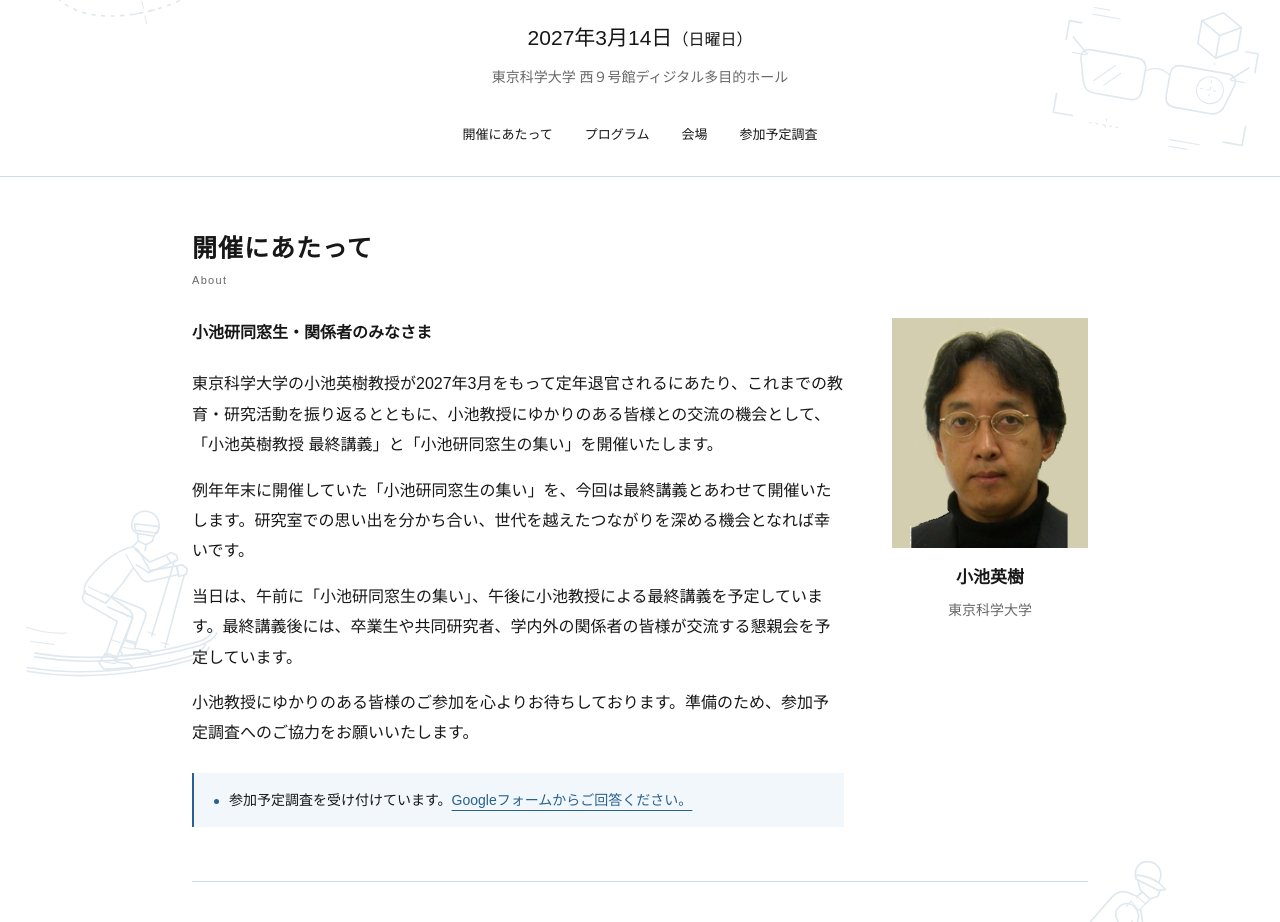
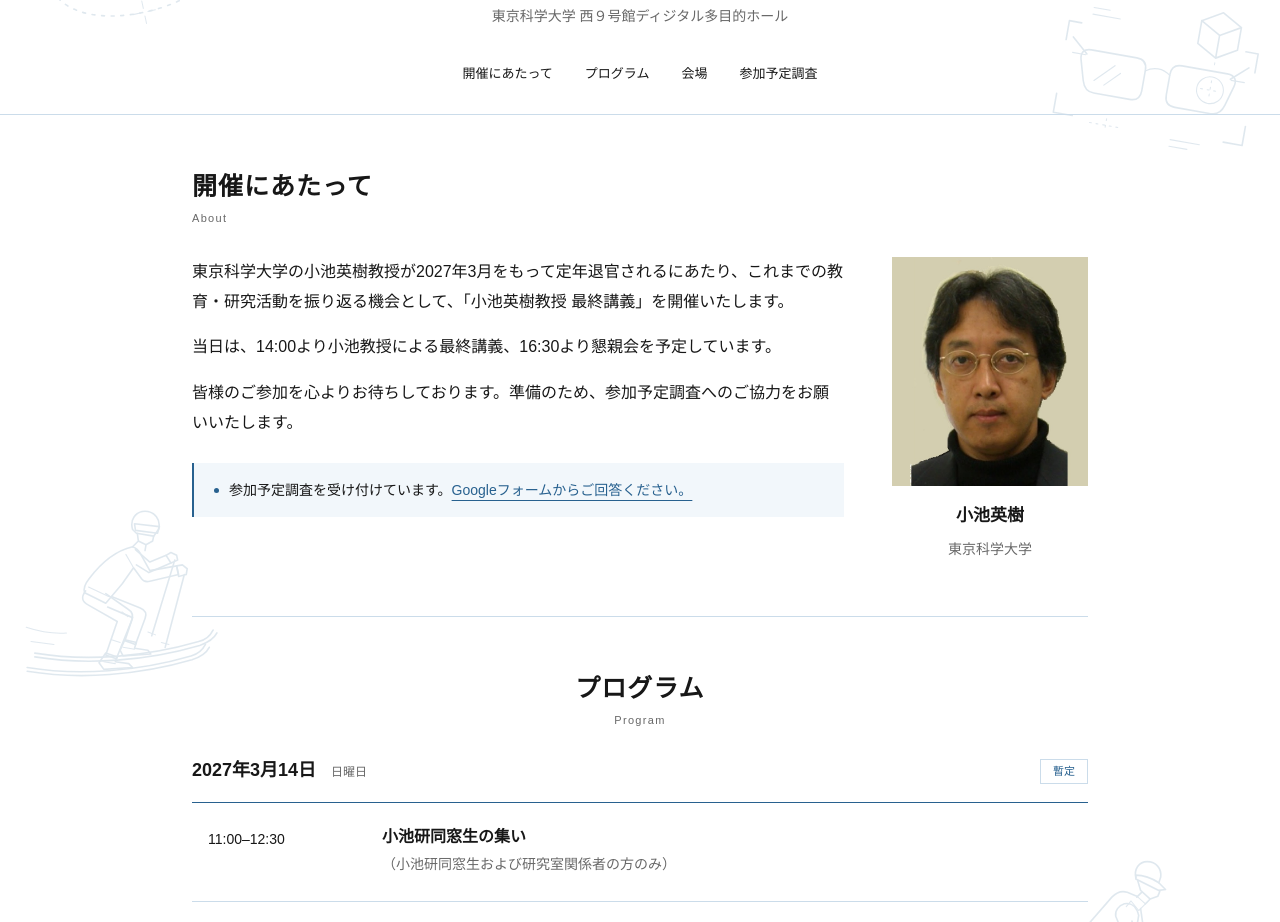
Before and after one commit to koikelab-team/koikeunited2027, a plain HTML site: page index.html in a window 1280 px wide. Shown: the part 249-1171 px from the top of the page. Drawn offline with Linux system fonts and the light colour scheme.

Commit message:
Focus homepage on final lecture and clarify alumni session audience

```diff
--- a/index.html
+++ b/index.html
@@ -3,11 +3,11 @@
 <head>
   <meta charset="utf-8">
   <meta name="viewport" content="width=device-width, initial-scale=1">
-  <title>小池研同窓生の集い 2027 &amp; 小池英樹 最終講義</title>
-  <meta name="description" content="2027年3月14日（日）、東京科学大学 西９号館ディジタル多目的ホールにて、小池研同窓生の集いと小池英樹の最終講義を開催します。">
+  <title>小池英樹教授 最終講義</title>
+  <meta name="description" content="2027年3月14日（日）、東京科学大学 西９号館ディジタル多目的ホールにて、小池英樹教授の最終講義を開催します。">
   <meta name="theme-color" content="#ffffff">
   <!-- Update asset version hashes when the stylesheet or SVG artwork changes. -->
-  <link rel="stylesheet" href="styles.css?v=b3b2a5964a09">
+  <link rel="stylesheet" href="styles.css?v=41e97a5bd13b">
 </head>
 <body>
   <div class="research-background" aria-hidden="true" hidden>
@@ -22,7 +22,6 @@
   <header class="hero" id="top">
     <p class="eyebrow">SAVE THE DATE</p>
     <h1 class="event-title">小池英樹教授 最終講義</h1>
-    <p class="event-subtitle">小池研同窓生の集い 2027</p>
     <p class="date">2027年3月14日<span>（日曜日）</span></p>
     <p class="venue">東京科学大学 西９号館<br class="mobile">ディジタル多目的ホール</p>
     <nav aria-label="メインナビゲーション">
@@ -35,11 +34,9 @@
       <div class="about-layout">
         <div class="about-copy">
           <div class="prose">
-            <p class="salutation">小池研同窓生・関係者のみなさま</p>
-            <p>東京科学大学の小池英樹教授が2027年3月をもって定年退官されるにあたり、これまでの教育・研究活動を振り返るとともに、小池教授にゆかりのある皆様との交流の機会として、「小池英樹教授 最終講義」と「小池研同窓生の集い」を開催いたします。</p>
-            <p>例年年末に開催していた「小池研同窓生の集い」を、今回は最終講義とあわせて開催いたします。研究室での思い出を分かち合い、世代を越えたつながりを深める機会となれば幸いです。</p>
-            <p>当日は、午前に「小池研同窓生の集い」、午後に小池教授による最終講義を予定しています。最終講義後には、卒業生や共同研究者、学内外の関係者の皆様が交流する懇親会を予定しています。</p>
-            <p>小池教授にゆかりのある皆様のご参加を心よりお待ちしております。準備のため、参加予定調査へのご協力をお願いいたします。</p>
+            <p>東京科学大学の小池英樹教授が2027年3月をもって定年退官されるにあたり、これまでの教育・研究活動を振り返る機会として、「小池英樹教授 最終講義」を開催いたします。</p>
+            <p>当日は、14:00より小池教授による最終講義、16:30より懇親会を予定しています。</p>
+            <p>皆様のご参加を心よりお待ちしております。準備のため、参加予定調査へのご協力をお願いいたします。</p>
           </div>
           <p class="notice"><span class="dot" aria-hidden="true"></span>参加予定調査を受け付けています。<a href="https://docs.google.com/forms/d/e/1FAIpQLSe4Vo8CTzbOt_skrLnxzpHz0B53ydKwV5pvAce2OfXCjApljQ/viewform" target="_blank" rel="noopener noreferrer">Googleフォームからご回答ください。<span class="sr-only">（別タブで開きます）</span></a></p>
         </div>
@@ -53,7 +50,7 @@
       <h2 id="program-title">プログラム<span>Program</span></h2>
       <div class="program-heading"><h3>2027年3月14日 <span>日曜日</span></h3><span class="badge">暫定</span></div>
       <ol class="schedule">
-        <li><time>11:00–12:30</time><div><h4>小池研同窓生の集い</h4></div></li>
+        <li><time>11:00–12:30</time><div><h4>小池研同窓生の集い</h4><p class="audience-note">（小池研同窓生および研究室関係者の方のみ）</p></div></li>
         <li><time>12:30–14:00</time><div><h4>Lunch</h4><p>昼食</p></div></li>
         <li class="lecture"><time>14:00–16:00</time><div><h4>最終講義</h4></div></li>
         <li><time>16:30–18:30</time><div><h4>懇親会</h4></div></li>
@@ -76,7 +73,7 @@
       <a class="registration-link" href="https://docs.google.com/forms/d/e/1FAIpQLSe4Vo8CTzbOt_skrLnxzpHz0B53ydKwV5pvAce2OfXCjApljQ/viewform" target="_blank" rel="noopener noreferrer">参加予定を回答する<span class="sr-only">（別タブで開きます）</span></a>
     </section>
   </main>
-  <footer><a href="#top">小池研同窓生の集い 2027</a><p>小池英樹 最終講義 · 2027.03.14</p></footer>
+  <footer><a href="#top">小池英樹教授 最終講義</a><p>小池英樹 最終講義 · 2027.03.14</p></footer>
   <script src="language.js"></script>
 </body>
 </html>
--- a/language.js
+++ b/language.js
@@ -4,19 +4,17 @@ const translations = [
   ['.profile-affiliation', 'Institute of Science Tokyo'],
   ['.skip', 'Skip to content'],
   ['.event-title', 'Final Lecture by Professor Hideki Koike'],
-  ['.event-subtitle', 'Koike Lab Alumni Gathering 2027'],
   ['.date', 'March 14, 2027 <span>(Sunday)</span>'],
   ['.hero .venue', 'Digital Multi-purpose Hall, West Building 9<br>Institute of Science Tokyo'],
   ['nav a:nth-child(1)', 'About'], ['nav a:nth-child(2)', 'Program'], ['nav a:nth-child(3)', 'Venue'], ['nav a:nth-child(4)', 'Attendance Survey'],
   ['#about-title', 'About'], ['#program-title', 'Program'], ['#venue-title', 'Venue'], ['#registration-title', 'Attendance Survey'],
-  ['.salutation', 'To Koike Lab alumni and friends,'],
-  ['.prose p:nth-child(2)', 'To mark Professor Hideki Koike’s retirement from the Institute of Science Tokyo at the end of March 2027, we will hold his final lecture and the Koike Lab Alumni Gathering. The event will be an opportunity to reflect on his contributions to education and research and to bring together alumni, colleagues, and friends.'],
-  ['.prose p:nth-child(3)', 'The Koike Lab Alumni Gathering, traditionally held at the end of each year, will take place alongside the final lecture on this occasion. We hope it will be a chance to share memories of the lab and strengthen connections across generations.'],
-  ['.prose p:nth-child(4)', 'The program is planned to begin with the Koike Lab Alumni Gathering in the morning, followed by Professor Koike’s final lecture in the afternoon. A reception after the lecture will bring together alumni, research collaborators, and friends from within and beyond the university.'],
-  ['.prose p:nth-child(5)', 'We warmly invite everyone with a connection to Professor Koike to join us. Please complete the attendance survey to help us prepare.'],
+  ['.prose p:nth-child(1)', 'To mark Professor Hideki Koike’s retirement from the Institute of Science Tokyo at the end of March 2027, we will hold his final lecture as an opportunity to reflect on his contributions to education and research.'],
+  ['.prose p:nth-child(2)', 'Professor Koike’s final lecture is scheduled to begin at 14:00, followed by a reception at 16:30.'],
+  ['.prose p:nth-child(3)', 'We warmly welcome your participation. Please complete the attendance survey to help us prepare.'],
   ['.notice', '<span class="dot" aria-hidden="true"></span>Our attendance survey is now open. <a href="https://docs.google.com/forms/d/e/1FAIpQLSe4Vo8CTzbOt_skrLnxzpHz0B53ydKwV5pvAce2OfXCjApljQ/viewform" target="_blank" rel="noopener noreferrer">Please share your plans via Google Forms.<span class="sr-only"> (opens in a new tab)</span></a>'],
   ['.program-heading h3', 'March 14, 2027 <span>Sunday</span>'], ['.badge', 'Tentative'],
   ['.schedule li:nth-child(1) h4', 'Koike Lab Alumni Gathering'],
+  ['.audience-note', '(For Koike Lab alumni and laboratory affiliates only)'],
   ['.schedule li:nth-child(2) p', 'Lunch break'],
   ['.schedule li:nth-child(3) h4', 'Final Lecture'],
   ['.schedule li:nth-child(4) h4', 'Reception'],
@@ -28,7 +26,7 @@ const translations = [
   ['.registration > p:nth-of-type(2)', 'Please share your current attendance plans for each session to help us prepare.'],
   ['.registration > p:nth-of-type(3)', 'Please submit one response per person. The schedule is tentative.'],
   ['.registration-link', 'Complete the attendance survey<span class="sr-only"> (opens in a new tab)</span>'],
-  ['footer a', 'Koike Lab Alumni Gathering 2027'],
+  ['footer a', 'Final Lecture by Professor Hideki Koike'],
   ['footer p', 'Final Lecture by Prof. Hideki Koike · 2027.03.14']
 ].map(([selector, en]) => { const element = document.querySelector(selector); return {element, en, ja: element.innerHTML}; });
 function setLanguage(language) {
@@ -37,8 +35,8 @@ function setLanguage(language) {
   document.querySelector('.koike-profile img').alt = lang === 'en' ? 'Hideki Koike' : '小池英樹';
   document.querySelector('.venue-map iframe').title = lang === 'en' ? 'Map of West Building 9, Institute of Science Tokyo' : '東京科学大学 西９号館の地図';
   translations.forEach(({element, ...text}) => { element.innerHTML = text[lang]; });
-  document.title = lang === 'en' ? 'Koike Lab Alumni Gathering 2027 & Final Lecture by Prof. Hideki Koike' : '小池研同窓生の集い 2027 & 小池英樹 最終講義';
-  document.querySelector('meta[name="description"]').content = lang === 'en' ? 'The Koike Lab Alumni Gathering and the final lecture by Professor Hideki Koike, March 14, 2027, at the Institute of Science Tokyo.' : '2027年3月14日（日）、東京科学大学 西９号館ディジタル多目的ホールにて、小池研同窓生の集いと小池英樹の最終講義を開催します。';
+  document.title = lang === 'en' ? 'Final Lecture by Professor Hideki Koike' : '小池英樹教授 最終講義';
+  document.querySelector('meta[name="description"]').content = lang === 'en' ? 'The final lecture by Professor Hideki Koike, March 14, 2027, at the Institute of Science Tokyo.' : '2027年3月14日（日）、東京科学大学 西９号館ディジタル多目的ホールにて、小池英樹教授の最終講義を開催します。';
   document.querySelector('nav').setAttribute('aria-label', lang === 'en' ? 'Main navigation' : 'メインナビゲーション');
   document.querySelectorAll('[data-lang]').forEach(button => button.setAttribute('aria-pressed', String(button.dataset.lang === lang)));
 }
--- a/styles.css
+++ b/styles.css
@@ -11,7 +11,7 @@
 .profile-affiliation{display:block;font-size:.875rem;color:var(--muted);margin-top:3px}
 @media(max-width:700px){.about-layout{grid-template-columns:minmax(0,1fr);gap:28px}.koike-profile{grid-row:1;justify-self:center;width:156px}}
 h1 .event-title{display:inline;font-size:1em;letter-spacing:inherit;margin-top:0}.lecture-name{font-size:17px;color:var(--muted);margin-top:14px;letter-spacing:.03em}
-.event-subtitle{font-size:clamp(19px,3vw,26px);font-weight:500;letter-spacing:-.3px;margin-top:12px}
+.schedule .audience-note{font-size:.875rem}
 .venue-map{margin-top:30px}.venue-map iframe{display:block;width:100%;height:360px}.map-link{display:block;width:fit-content;margin:12px auto 0;font-size:12px}@media(max-width:600px){.venue-map iframe{height:280px}}
 /* Subtle blue accents */
 :root{--line:#cbdcea;--accent:#28618f}
```
